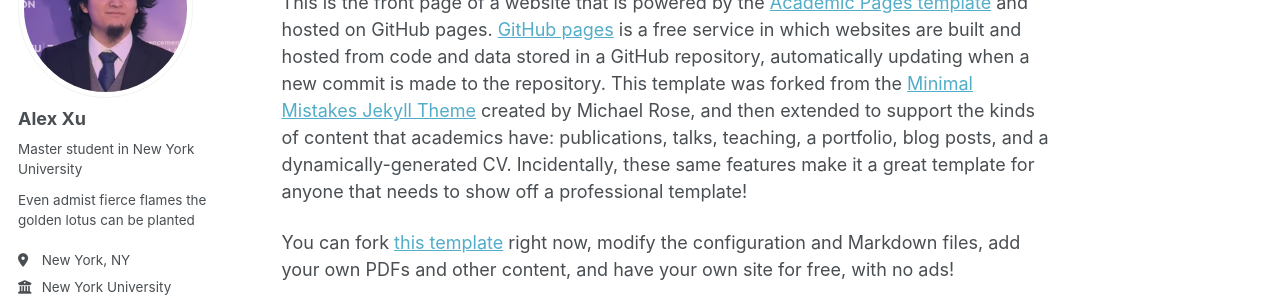
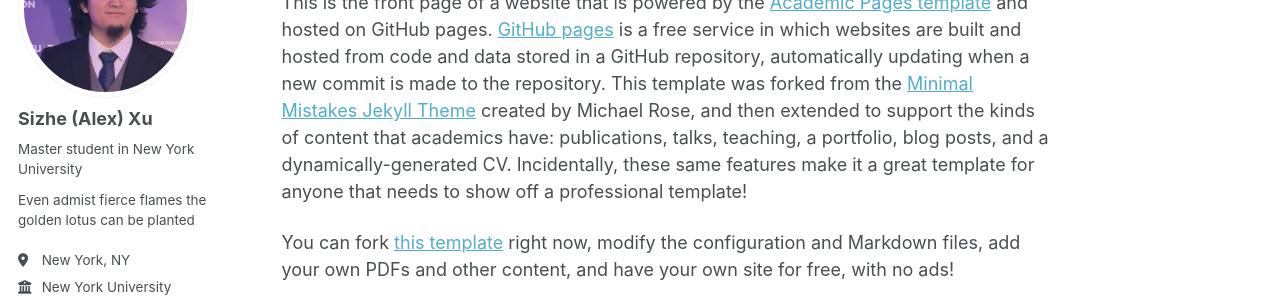
Before and after one commit to MazelTovy/alexxu.github.io, a Jekyll site: the page built from _pages/about.md, in a window 1280 px wide. Shown: the part 180-480 px from the top of the page. Built offline with Jekyll 4.4.1, drawn with Linux system fonts in a browser that asks for light colours; some web fonts are replaced; a script that is not in the unit is left out.

```diff
--- a/_config.yml
+++ b/_config.yml
@@ -24,7 +24,7 @@ repository               : "https://github.com/MazelTovy/mazeltovy.github.io"
 author:
   # Biographic information
   avatar           : "profile.png"
-  name             : "Alex Xu"
+  name             : "Sizhe (Alex) Xu"
   bio              : "Master student in New York University"
   motto            : "Even admist fierce flames the golden lotus can be planted"
   location         : "New York, NY"
```
